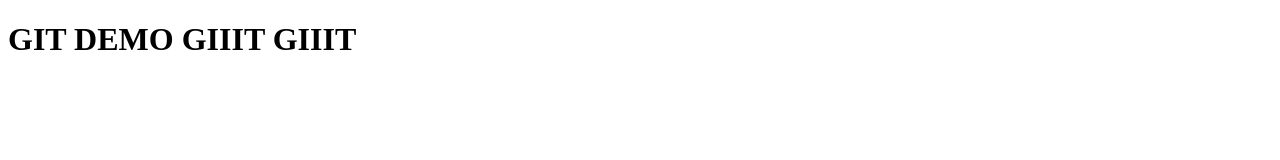
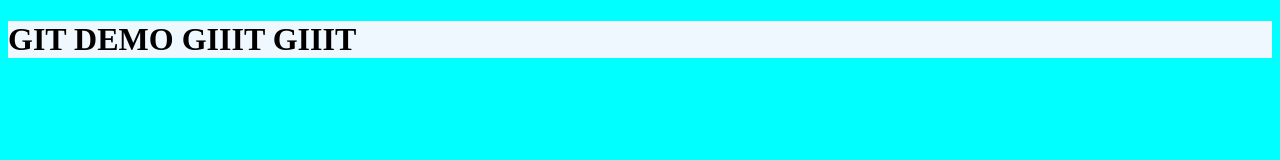
Before and after one commit to cosmokidcodes/second_project, a plain HTML site: page index.html in a window 1280 px wide. Drawn offline with Linux system fonts and the light colour scheme.

Commit message:
add basic styles

```diff
--- a/index.html
+++ b/index.html
@@ -5,7 +5,8 @@
     <meta charset="UTF-8">
     <meta http-equiv="X-UA-Compatible" content="IE=edge">
     <meta name="viewport" content="width=device-width, initial-scale=1.0">
-    <title>Document</title>
+    <title>first project</title>
+    <link rel="stylesheet" href="style.css">
 </head>
 
 <body>
--- /dev/null
+++ b/style.css
@@ -0,0 +1,7 @@
+body {
+    background-color: aqua;
+}
+
+h1 {
+    background-color: aliceblue;
+}
```
Also changed, not shown: 1 other file.
